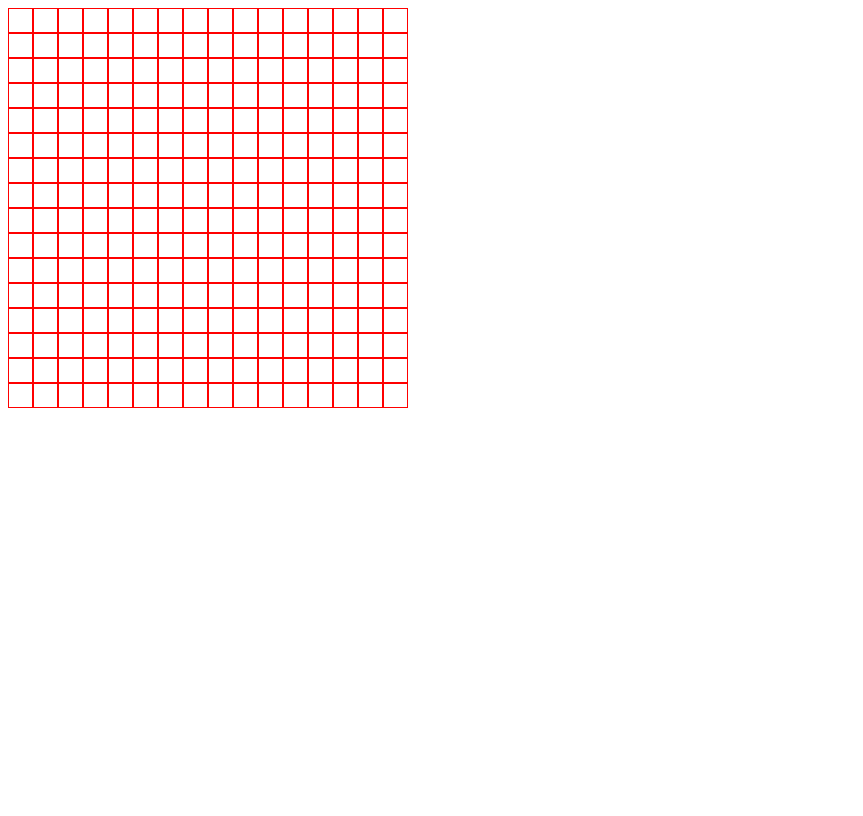
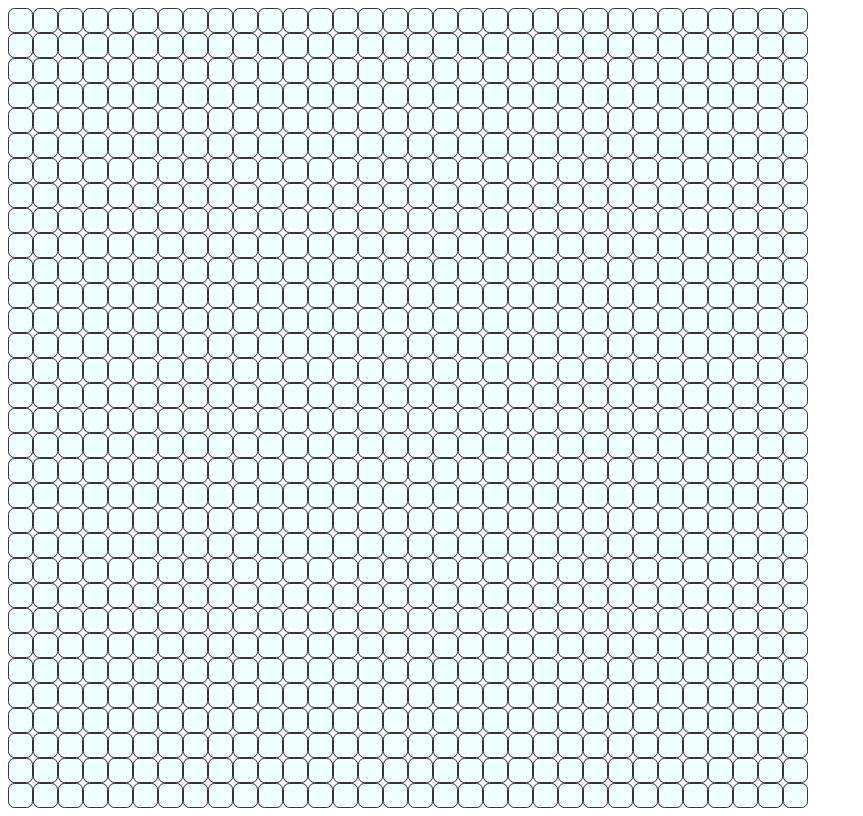
Before and after one commit to becofall/etch-a-sketch, a plain HTML site: page index.html in a window 1280 px wide. Shown: the whole page, without its empty margins (0-863 px from the left). Drawn offline with Linux system fonts and the light colour scheme.

Commit message:
Add change color when hover funcionality

```diff
--- a/app.js
+++ b/app.js
@@ -1,16 +1,33 @@
-let grid = document.getElementById("container");
-let cell = document.createElement("div");
+let grid = document.querySelector("#container");
 
-function makeSquares(num = 16) {
+
+function makeSquares(num = 32) {
   for (let i = 0; i < num; i++) {
     let row = grid.appendChild(document.createElement("div"));
     row.className = "row";
     for (let j = 0; j < num; j++) {
-      let square = document.createElement("div");
-      square.className = "square";
-      row.appendChild(square);
+      let cell = document.createElement("div");
+      cell.className = "cell";
+      row.appendChild(cell);
     }
   }
 }
 
+//console.log(square);
+
 makeSquares();
+
+let square = document.querySelectorAll("div");
+
+document.addEventListener("mouseover", function(e) {
+  if(e.target.classname == "cell") {
+    e.target.style.backgroundColor = "black";
+  }
+});
+
+function clearGrid() {
+  while(grid.firstChild) {
+    grid.removeChild(grid.lastChild);
+  }
+  makeSquares();
+}
--- a/styles.css
+++ b/styles.css
@@ -16,16 +16,20 @@
   height: 25px;
 }
 
-.square {
+.cell {
   height: 25px;
   width: 25px;
-  border: solid 1px red;
+  border: solid 1px rgb(56, 51, 51);
+  border-radius: 25%;
+  background-color:azure;
   display: inline-block;
   box-sizing: border-box;
   margin: 0;
   padding: 0;
+  transition: background-color 9007199254740991s ease-in;
 }
 
-.square:hover {
+.cell:hover {
   background-color: #111111;
+  transition-duration: .01s;
 }
```
